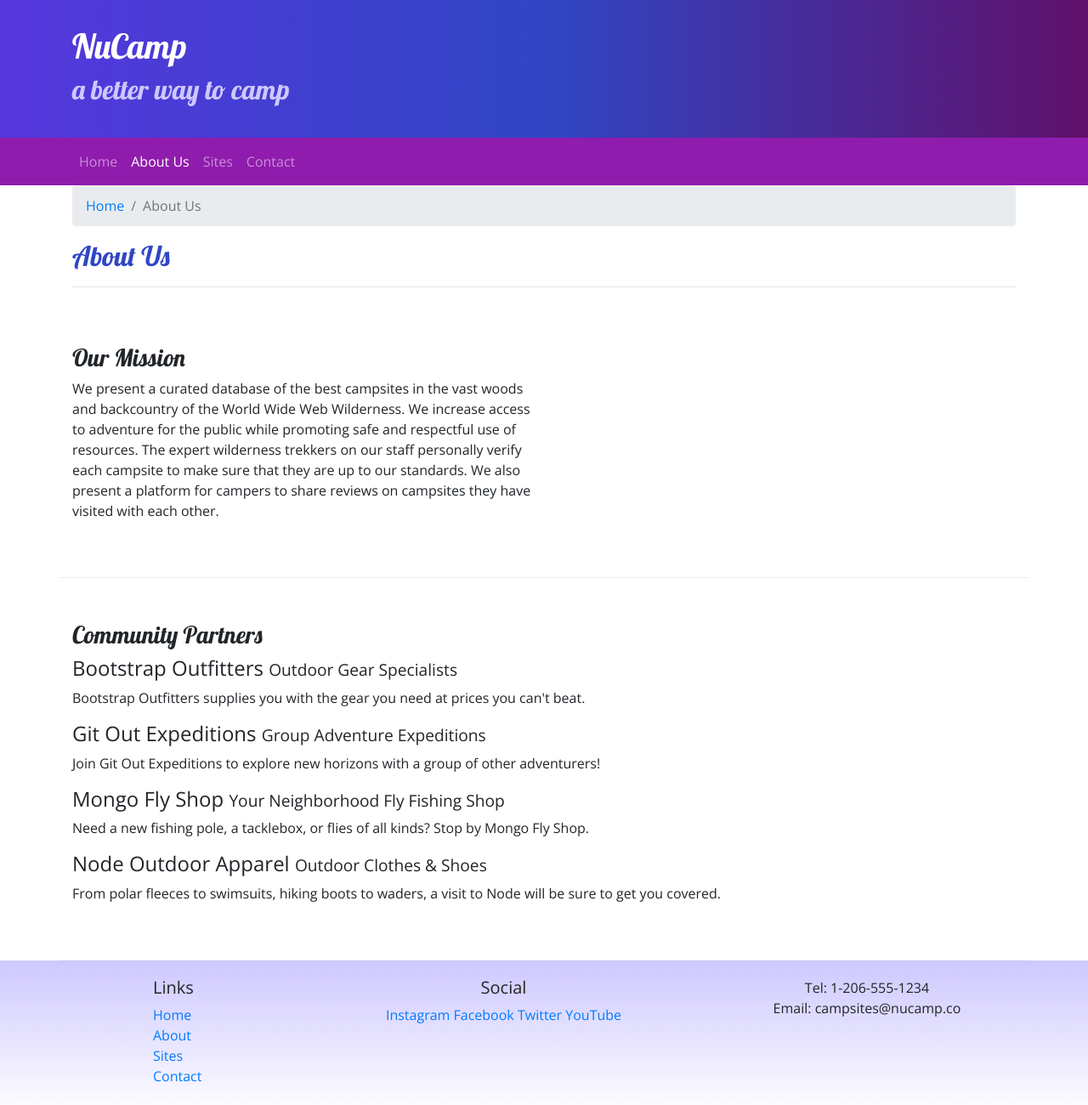
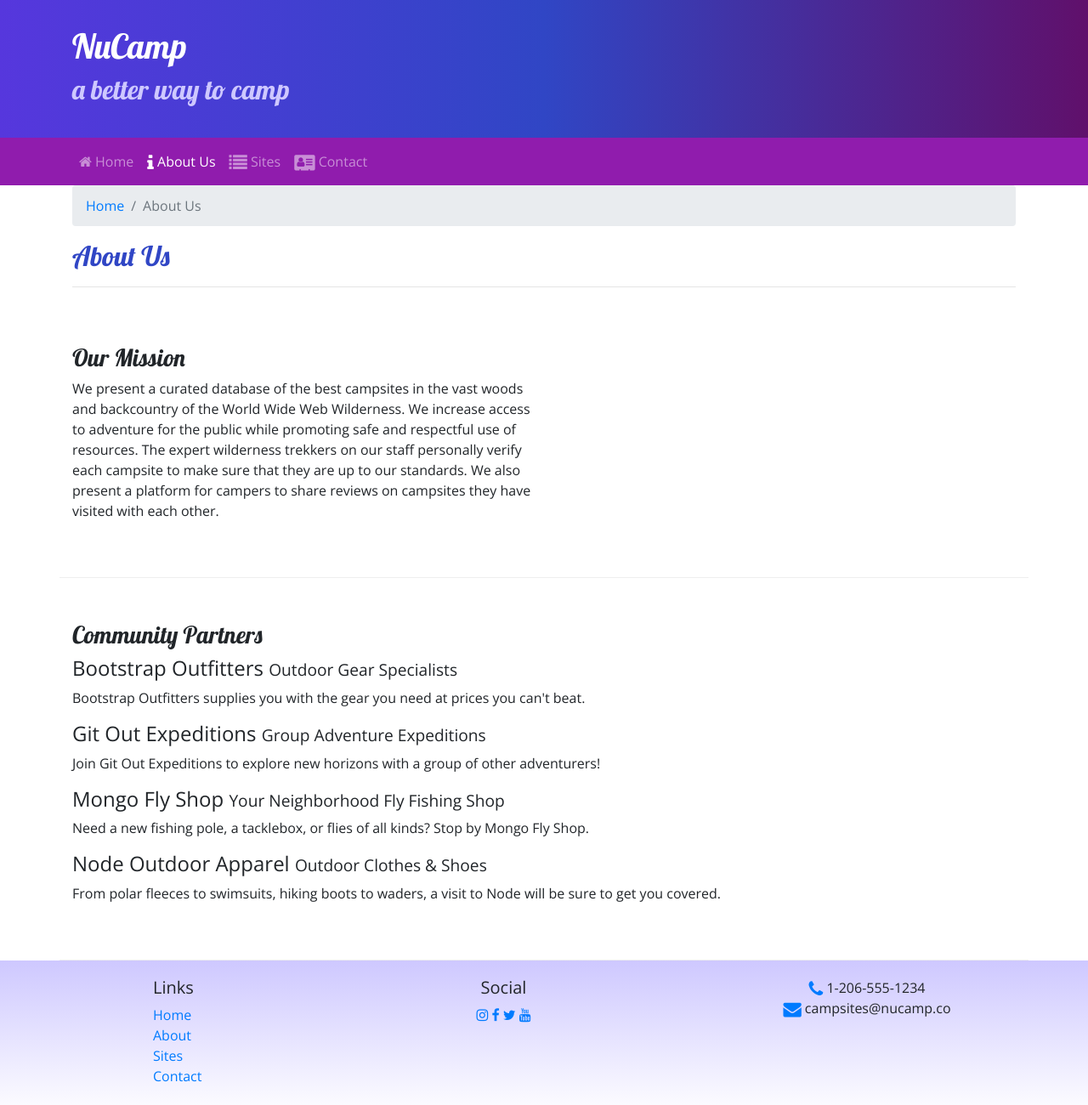
Before and after one commit to aliselmes/nucampsite, a website: page aboutus.html in a window 1280 px wide. Shown: the whole page at 85% size. Drawn offline with nearby package versions, Linux system fonts and the light colour scheme.

Commit message:
added icons to nav and footer

```diff
--- a/aboutus.html
+++ b/aboutus.html
@@ -10,6 +10,7 @@
     <link rel="stylesheet" href="node_modules/bootstrap/dist/css/bootstrap.min.css" />
 
     <!-- Additional CSS must be placed after Bootstrap CSS -->
+    <link rel="stylesheet" href="node_modules/font-awesome/css/font-awesome.min.css" />
     <link rel="stylesheet" href="https://fonts.googleapis.com/css?family=Lobster|Open+Sans" />
     <link rel="stylesheet" href="css/styles.css" />
 
@@ -36,10 +37,10 @@
             </button>
             <div class="collapse navbar-collapse" id="nucampNavbar">
                 <ul class="navbar-nav">
-                    <li class="nav-item"><a class="nav-link" href="index.html">Home</a></li>
-                    <li class="nav-item active"><a class="nav-link" href="#">About Us</a></li>
-                    <li class="nav-item"><a class="nav-link" href="#">Sites</a></li>
-                    <li class="nav-item"><a class="nav-link" href="#">Contact</a></li>
+                    <li class="nav-item"><a class="nav-link" href="index.html"><i class="fa fa-home fa lg"></i> Home</a></li>
+                    <li class="nav-item active"><a class="nav-link" href="#"><i class="fa fa-info fa-lg"></i> About Us</a></li>
+                    <li class="nav-item"><a class="nav-link" href="#"><i class="fa fa-list fa-lg"></i> Sites</a></li>
+                    <li class="nav-item"><a class="nav-link" href="#"><i class="fa fa-address-card fa-lg"></i> Contact</a></li>
                 </ul>
             </div>
         </div>
@@ -93,14 +94,14 @@
                 </div>
                 <div class="col-6 col-sm-5 text-center">
                     <h5>Social</h5>
-                    <a href="http://instagram.com/">Instagram</a>
-                    <a href="http://facebook.com/">Facebook</a>
-                    <a href="http://twitter.com/">Twitter</a>
-                    <a href="http://youtube.com/">YouTube</a>
+                    <a href="http://instagram.com/"><i class="fa fa-instagram"></i></a>
+                    <a href="http://facebook.com/"><i class="fa fa-facebook"></i></a>
+                    <a href="http://twitter.com/"><i class="fa fa-twitter"></i></a>
+                    <a href="http://youtube.com/"><i class="fa fa-youtube"></i></a>
                 </div>
                 <div class="col-sm-4 text-center">
-                    Tel: 1-206-555-1234<br />
-                    Email: campsites@nucamp.co
+                    <i class="fa fa-phone fa-lg text-primary"></i> 1-206-555-1234<br />
+                    <i class="fa fa-envelope fa-lg text-primary"></i> campsites@nucamp.co
                 </div>
            </div>
         </div>
--- a/package.json
+++ b/package.json
@@ -15,6 +15,7 @@
   },
   "dependencies": {
     "bootstrap": "^4.5.0",
+    "font-awesome": "^4.7.0",
     "jquery": "^3.5.1",
     "popper.js": "^1.16.1"
   }
```
Also changed, not shown: index.html (+11 -10 lines), 1 other file.
